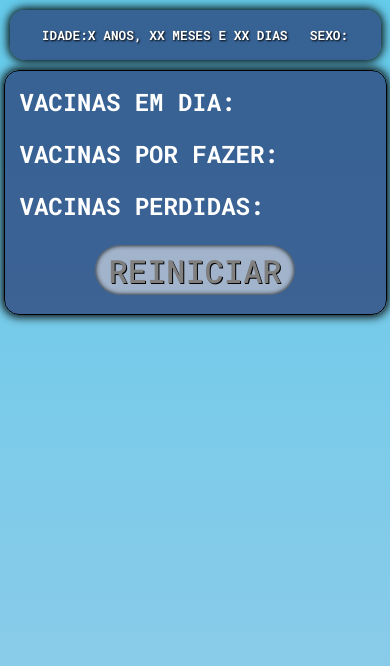
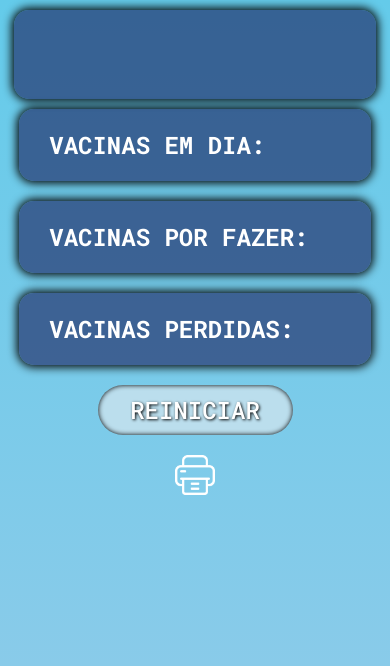
Before and after one commit to ribeirobryan/VacinacaoEmDia, a website: page page3.html in a window 390 px wide. Drawn offline with Linux system fonts and the light colour scheme.

Commit message:
Add files via upload

```diff
--- a/infoPage3.js
+++ b/infoPage3.js
@@ -2,6 +2,9 @@ let displayNasc2 = document.getElementById('displayNasc2')
 let displaySex2 = document.getElementById('displaySexo2')
 
 let storageSexo2 = localStorage.getItem("storSexo")
+
+let i = 0
+let vacHolder
 
 if (storageSexo2 !== 'undefined'){
     displaySex2.innerHTML = storageSexo2
@@ -22,18 +25,32 @@ if (storageDay2 !== null && storageMonth2 !== null && storageYear2 !== null){
 
 let subbtn2 = document.getElementById('vacFormSubmit2')
 
-let storedVacsEmDia = localStorage.getItem('vacsEmDia')
-let storedVacsPorFazer = localStorage.getItem('vacsPorFazer')
-let storedVacsPerdidas = localStorage.getItem('vacsPerdidas')
+let storedVacsEmDia = localStorage.getItem('vacsEmDia').split(",")
+let storedVacsPorFazer = localStorage.getItem('vacsPorFazer').split(",")
+let storedVacsPerdidas = localStorage.getItem('vacsPerdidas').split(",")
 
 let ved = document.getElementById('ved')
 let vnf = document.getElementById('vnf')
 let vpd = document.getElementById('vpd')
 
+for(i = 0; i < storedVacsEmDia.length; i++){
+    vacHolder = document.createElement('div')
+    vacHolder.innerHTML = "&#10148; "+ storedVacsEmDia[i]
+    ved.appendChild(vacHolder)
+}
 
-ved.innerText = storedVacsEmDia
-vnf.innerText = storedVacsPorFazer
-vpd.innerText = storedVacsPerdidas
+for(i = 0; i < storedVacsPorFazer.length; i++){
+    vacHolder = document.createElement('div')
+    vacHolder.innerHTML = "&#10148; "+ storedVacsPorFazer[i]
+    vnf.appendChild(vacHolder)
+}
+
+for(i = 0; i < storedVacsPerdidas.length; i++){
+    vacHolder = document.createElement("div")
+    vacHolder.innerHTML = "&#10148; "+ storedVacsPerdidas[i]
+    vpd.appendChild(vacHolder)
+}
+
 
 
 document.getElementById('restartButton').addEventListener('click',restartButton =>{
--- a/page3.html
+++ b/page3.html
@@ -4,13 +4,14 @@
     <meta charset="UTF-8">
     <meta http-equiv="X-UA-Compatible" content="IE=edge">
     <meta name="viewport" content="width=device-width, initial-scale=1.0">
-    <link rel="stylesheet" href="style.css">
+    <link rel="stylesheet" href="stylePage3.css">
+    <link rel="stylesheet" type="text/css" href="print.css" media="print" />
     <title>Vacinação em Dia</title>
 </head>
 <body>
     <div class="wrapper">
         <main id="page3">
-            <div class="info-header">
+            <div class="infoHeader">
                 <div class="display dnascimento-display">
                     <p>IDADE:</p>
                     <span id="displayNasc2">
@@ -25,24 +26,30 @@
                 </div>
             </div>
             <div class="infoContent">
-                <div class="vac-feitas">
-                    <h1>VACINAS EM DIA:</h1>
-                    <p id="ved">&nbsp;</p>
+
+                <div class="vacsResults">
+                    <div class="vacs">
+                        <p class="vacsResultsTitles">VACINAS EM DIA:</p>
+                        <span class="vacsResultsItems" id="ved"></span>
+                    </div>
+                    <div class="vacs">
+                        <p class="vacsResultsTitles">VACINAS POR FAZER:</p>
+                        <span class="vacsResultsItems" id="vnf"></span>
+                    </div>
+                    <div class="vacs">
+                        <p class="vacsResultsTitles">VACINAS PERDIDAS:</p>
+                        <span class="vacsResultsItems" id="vpd"></span>
+                    </div>
                 </div>
-                <div class="vac-naofeitas">
-                    <h1>VACINAS POR FAZER:</h1>
-                    <p id="vnf">&nbsp;</p>
+
+                <div class="btnDiv">
+                    <button class="subbtn" id="restartButton">REINICIAR</button>
+                    <button id="printButton" onclick="window.print();">&nbsp;</button>
                 </div>
-                <div class="vac-perdida">
-                    <h1>VACINAS PERDIDAS:</h1>
-                    <p id="vpd">&nbsp;</p>
-                </div>
-            <div class="btnDiv">
-                <button class="subbtn" id="restartButton">REINICIAR</button>
-            </div>
+                <p class="aviso">AVISO: Este serviço não substitui o auxilio de um profissional.</p>
+        </div>
         </main>
     </div>
-    <script type="module" src="modal.js"></script>
     <script src="info.js"></script>
     <script src="infoLateVacs.js"></script>
     <script src="infoPage3.js"></script>
--- /dev/null
+++ b/print.css
@@ -0,0 +1,6 @@
+#restartButton, #printButton{
+    display: none;
+}
+.aviso{
+    display: initial;
+}
--- a/style.css
+++ b/style.css
@@ -56,46 +56,8 @@ main{
     background:linear-gradient(180deg, rgba(100,203,234,1) 0%, rgb(147, 203, 233) 100%);
     color: white;
 }
-#page3{
-    display: flex;
-    flex-direction: column;
-    width: 100vw;
-    min-height: 100vh;
-    align-items: center;
-    background:linear-gradient(180deg, rgba(100,203,234,1) 0%, rgb(147, 203, 233) 100%);
-    color: white;
-}
-.info-header{
-    display: flex;
-    justify-content: space-evenly;
-    align-items: center;
-    margin-top: 2.5vw;
-    margin-bottom: 2.5vw;
-    width: 90vw;
-    height: 7vh;
-    background: blue;
-    background-color: rgb(var(--mainColor),0.6);
-    color: white;
-    text-shadow: 1px 1px 2px black;
-    z-index: 1;
-    border-radius: 15px;
-    padding: 15px;
-    box-shadow: 0 0 10px 2px black;
-}
-.infoContent{
-    display: flex;
-    flex-direction: column;
-    justify-content: flex-start;
-    align-items: flex-start;
-    width: 90vw;
-    background: blue;
-    background-color: rgb(var(--mainColor),0.6);
-    padding: 15px;
-    border-radius: 15px;
-    border: 1px solid black;
-    box-shadow: 0 0 10px 2px black;
-    gap: 20px;
-}
+
+
 .info{
     display: flex;
     flex-direction: column;
@@ -141,6 +103,23 @@ main{
 }
 #description p{
     max-width: 20vw;
+}
+.info-header{
+    display: flex;
+    justify-content: space-evenly;
+    align-items: center;
+    margin-top: 2.5vw;
+    margin-bottom: 2.5vw;
+    width: 90vw;
+    height: 7vh;
+    background: blue;
+    background-color: rgb(var(--mainColor),0.6);
+    color: white;
+    text-shadow: 1px 1px 2px black;
+    z-index: 1;
+    border-radius: 15px;
+    padding: 15px;
+    box-shadow: 0 0 10px 2px black;
 }
 #inputs{
     display: flex;
--- a/stylePage3.css
+++ b/stylePage3.css
@@ -0,0 +1,192 @@
+@import url('https://fonts.googleapis.com/css2?family=Roboto+Mono:wght@400;500;700&display=swap');
+
+*{
+    margin: 0;
+    padding: 0;
+    text-decoration: none;
+    font-family: 'Roboto Mono', monospace;
+    cursor: default;
+}
+:root{
+    --mainColor: 24, 29, 92;
+    --secondColor: 230, 236, 240;
+}
+button:hover{
+    cursor: pointer;
+}
+
+main{
+    display: flex;
+    flex-direction: column;
+    width: 100vw;
+    min-height: 100vh;
+    align-items: center;
+    background:linear-gradient(180deg, rgba(100,203,234,1) 0%, rgb(147, 203, 233) 100%);
+    color: white;
+}
+.infoHeader{
+    display: flex;
+    justify-content: space-evenly;
+    align-items: center;
+    margin-top: 2.5vw;
+    margin-bottom: 2.5vw;
+    width: 90vw;
+    height: 7vh;
+    background: blue;
+    background-color: rgb(var(--mainColor),0.6);
+    color: white;
+    text-shadow: 1px 1px 2px black;
+    z-index: 1;
+    border-radius: 15px;
+    padding: 15px;
+    box-shadow: 0 0 10px 2px black;
+    font-size: 1.3em;
+    font-weight: bolder;
+}
+.display{
+    display: flex;
+}
+.infoContent{
+    display: flex;
+    flex-direction: column;
+    justify-content: flex-start;
+    align-items: flex-start;
+    width: 90vw;
+    background: transparent;
+    gap: 20px;
+}
+
+.vacsResults{
+    display: flex;
+    width: 100%;
+    justify-content: space-evenly;
+
+}
+.vacsResultsTitles{
+    font-size: 1.5em;
+    margin: 10px 20px;
+    font-weight: bold;
+}
+.vacsResultsItems{
+        display: flex;
+        flex-direction: column;
+}
+.vacs{
+    width: 25vw;
+    box-shadow: 0 0 10px 2px black;
+    background-color: rgb(var(--mainColor),0.6);
+    border-radius:15px;
+    padding: 10px;
+}
+.vacs span div{
+    font-size: 1.1em;
+    margin:10px 30px;
+}
+.btnDiv{
+    width: 100%;
+    display: flex;
+    justify-content: center;
+    align-items: center;
+    gap: 50px;
+}
+
+#printButton{
+    border: none;
+    background-color: transparent;
+    height: 40px;
+    aspect-ratio: 1;
+    background-image: url("images/printer.png");
+    background-position: center;
+    background-repeat: no-repeat;
+    background-size: contain;
+    transition: all 0.2s ease;
+}
+#printButton:hover{
+    transform: scale(1.1);
+}
+#restartButton{
+    width: 30vw;
+    max-width: 450px;
+    height: 75px;
+    border: none;
+    border-radius:15vw;
+    font-weight: 500;
+    font-size: 3em;
+    text-shadow: 1px 1px 3px black;
+    background:rgba(var(--secondColor),0.60);
+    box-shadow: inset 0 0 5px black;
+    color: white;
+    transition: all 0.5s ease;
+
+}
+#restartButton:hover{
+    background-color: rgba(var(--secondColor),0.2);
+    color: rgb(170, 170, 170);
+    transform: scale(1.1);
+}
+.aviso{
+    display: none;
+    color: black;
+}
+@media screen and (max-width: 1200px) {
+    .vacsResults{
+        flex-direction: column;
+        gap: 20px;
+        align-items: center;
+
+    }
+    .vacs{
+        width: 85vw;
+    }
+    .vacsResultsItems{
+        display: grid;
+        grid-template-columns: 1fr 1fr 1fr;
+    }
+    #restartButton{
+        font-size: 2.5em;
+    }
+}
+@media screen and (max-width: 900px) {
+    .vacsResultsItems{
+        grid-template-columns: 1fr 1fr;
+    }
+    .infoHeader{
+        font-size: 1.2em;
+    }
+    #restartButton{
+        font-size: 2em;
+        height: 50px;
+    }
+}
+@media screen and (max-width:700px){
+    #restartButton{
+        font-size: 1.5em;
+    }
+}
+
+@media screen and (max-width: 600px) {
+    .infoHeader{
+        flex-direction: column;
+        gap: 20px;
+        width: 85vw;
+        font-size: 1.1em;
+    }
+    .vacsResultsItems{
+        grid-template-columns: 1fr ;
+    }
+    .btnDiv{
+        flex-direction: column;
+        gap: 20px;
+    }
+    #restartButton{
+        width: 50vw;
+    }
+}
+@media screen and (max-width:400px){
+    .infoHeader{
+        font-size: 0.9em;
+    }
+    .display p {
+        display:none;
+    }
+}
```
Also changed, not shown: images/printer.png (added), images/printer2.png (added).
